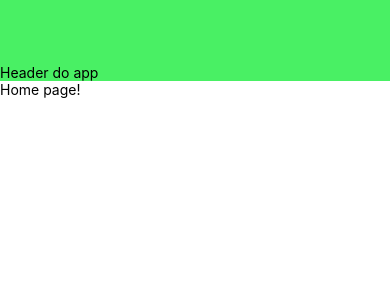
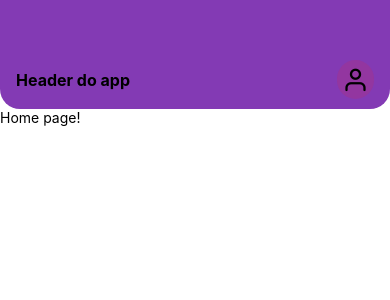
Before and after one commit to leandro91004850/tutorial-react-native, a React Native app: screen / in a window 390 px wide. Shown: the top 300 px of the page. Built offline with nearby package versions, Linux system fonts and the light colour scheme.

Commit message:
Criando layou no header statusBar

```diff
--- a/src/components/Header/index.js
+++ b/src/components/Header/index.js
@@ -1,19 +1,48 @@
 import React from "react";
-import { View, StyleSheet, Text, StatusBar } from "react-native";
+import { View, StyleSheet, Text, StatusBar, TouchableOpacity} from "react-native";
+import {Feather} from '@expo/vector-icons';
 
-const statusbarHeigth = StatusBar.currentHeight ? StatusBar.currentHeight  + 22 : 64;
+const statusbarHeigth = StatusBar.currentHeight ? StatusBar.currentHeight  + 22 : 60;
 
 export default function Header() {
   return (
     <View style={styles.container}>
-      <Text>Header do app</Text>
+        <View style={styles.content}>
+            <Text style= {styles.username}>Header do app</Text>
+            <TouchableOpacity activeOpacity={0.9} style={styles.buttonUser}>
+                <Feather name="user" size={27} color="#000"/>
+            </TouchableOpacity>
+        </View>
     </View>
-  );
+  )
 }
 
 const styles = StyleSheet.create({
     container: {
-        backgroundColor: '#49f064',
+        //linear-gradient(180deg, rgba(2,0,36,1) 0%, rgba(73,240,100,1) 76%, rgba(0,212,255,1) 100%);
+        backgroundColor: 'rgb(131,58,180)',
         paddingTop: statusbarHeigth,
+        flexDirection: 'row',
+        paddingStart: 16,
+        paddingEnd: 16,
+        paddingBottom: 10,
+        borderBottomEndRadius: 20,
+        borderBottomStartRadius: 20,
+        },
+        content: {
+            flex: 1,
+            alignItems: 'center',
+            flexDirection: 'row',
+            justifyContent: 'space-between',
+        },
+        username: {
+            fontSize: 16,
+            color: '#000',
+            fontWeight: 'bold',
+        },
+        buttonUser: {
+            padding: 5,
+            borderRadius: 50,
+            backgroundColor: 'rgba(253,29,29,0.12368697478991597)',
         },
 });
```
